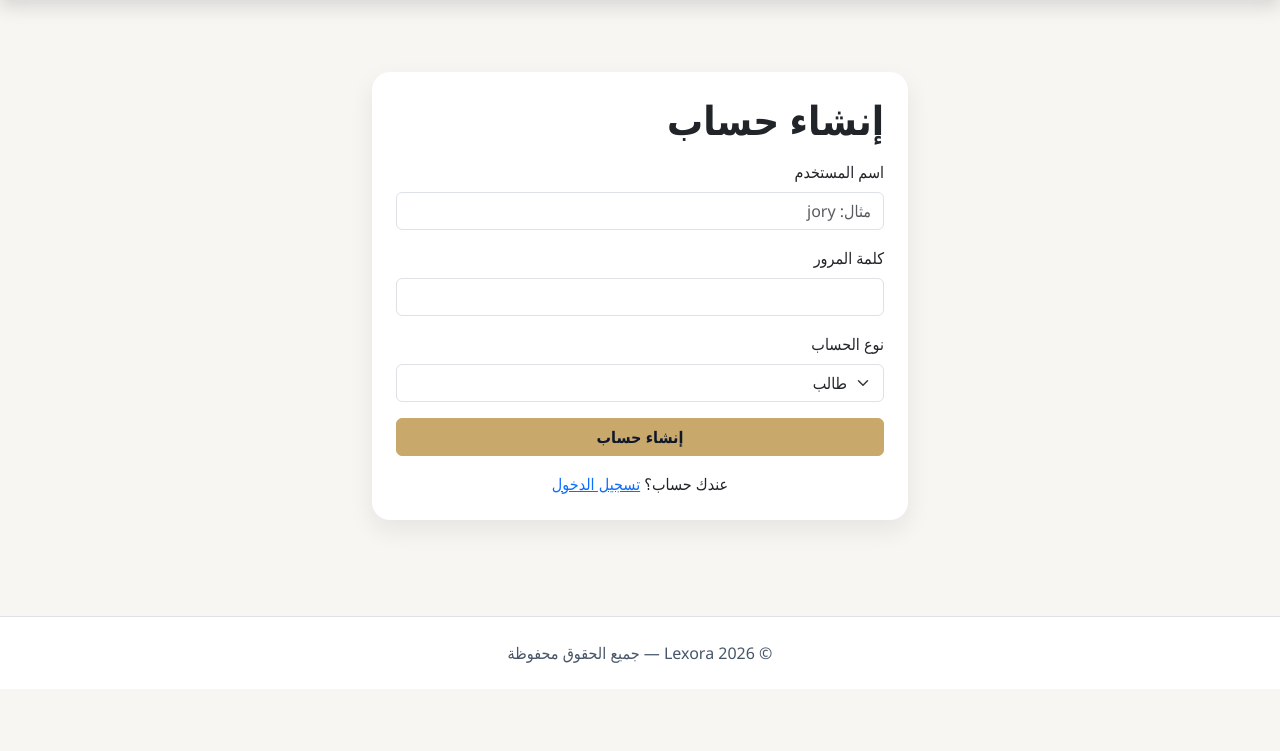
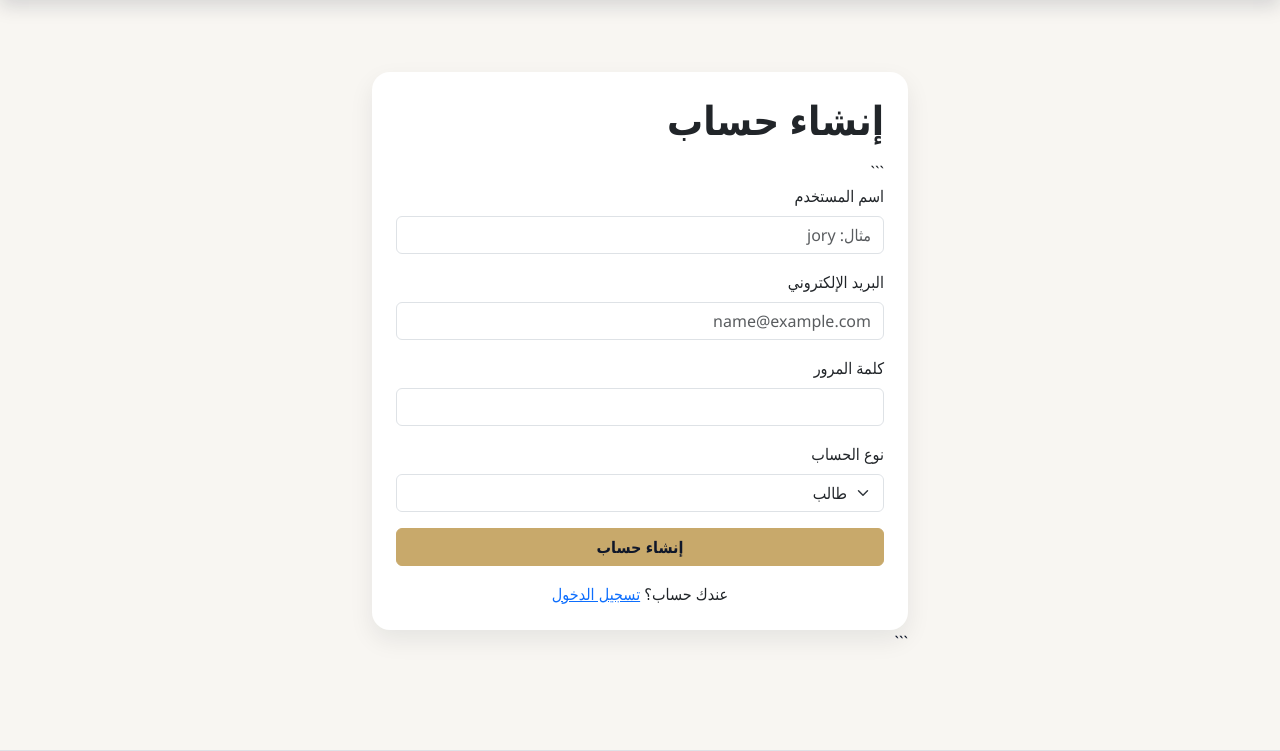
Before and after one commit to DZ22m/lexora, a Django app: page /accounts/register/ in a window 1280 px wide. Shown: the part 78-829 px from the top of the page. Before the commit the page ends 767 px from the top, so only its background shows below. Run offline with Django 5.2, Linux system fonts and the light colour scheme.

Commit message:
Add email registration

````diff
--- a/accounts/templates/accounts/register.html
+++ b/accounts/templates/accounts/register.html
@@ -3,12 +3,14 @@
 {% block title %}Lexora — إنشاء حساب{% endblock %}
 
 {% block content %}
+
 <section class="py-5">
   <div class="container" style="max-width: 560px;">
     <div class="card border-0 shadow-sm">
       <div class="card-body p-4">
         <h1 class="fw-bold mb-3">إنشاء حساب</h1>
 
+```
     {% if messages %}
       {% for message in messages %}
         <div class="alert alert-warning">{{ message }}</div>
@@ -20,12 +22,30 @@
 
       <div class="mb-3">
         <label class="form-label">اسم المستخدم</label>
-            <input name="username" class="form-control" placeholder="مثال: jory" required>
+        <input
+          name="username"
+          class="form-control"
+          placeholder="مثال: jory"
+          required>
+      </div>
+
+      <div class="mb-3">
+        <label class="form-label">البريد الإلكتروني</label>
+        <input
+          name="email"
+          type="email"
+          class="form-control"
+          placeholder="name@example.com"
+          required>
       </div>
 
       <div class="mb-3">
         <label class="form-label">كلمة المرور</label>
-            <input name="password" type="password" class="form-control" required>
+        <input
+          name="password"
+          type="password"
+          class="form-control"
+          required>
       </div>
 
       <div class="mb-3">
@@ -36,14 +56,20 @@
         </select>
       </div>
 
-          <button class="btn btn-primary w-100" type="submit">إنشاء حساب</button>
+      <button class="btn btn-primary w-100" type="submit">
+        إنشاء حساب
+      </button>
     </form>
 
     <div class="mt-3 text-center">
-          عندك حساب؟ <a href="/accounts/login/">تسجيل الدخول</a>
+      عندك حساب؟
+      <a href="/accounts/login/">تسجيل الدخول</a>
+    </div>
+
   </div>
 </div>
-    </div>
+```
+
   </div>
 </section>
 {% endblock %}
--- a/accounts/views.py
+++ b/accounts/views.py
@@ -37,18 +37,27 @@ def send_lexora_email(to_email, subject, html):
 def register(request):
     if request.method == "POST":
         username = request.POST.get("username", "").strip()
+        email = request.POST.get("email", "").strip()
         password = request.POST.get("password", "")
         role = request.POST.get("role", "STUDENT")
 
-        if not username or not password:
-            messages.error(request, "الرجاء إدخال اسم مستخدم وكلمة مرور.")
+        if not username or not email or not password:
+            messages.error(request, "الرجاء إدخال جميع البيانات المطلوبة.")
             return redirect("register")
 
         if User.objects.filter(username=username).exists():
             messages.error(request, "اسم المستخدم مستخدم بالفعل، اختاري اسمًا آخر.")
             return redirect("register")
 
-        user = User.objects.create_user(username=username, password=password)
+        if User.objects.filter(email=email).exists():
+            messages.error(request, "البريد الإلكتروني مستخدم بالفعل.")
+            return redirect("register")
+
+        user = User.objects.create_user(
+            username=username,
+            email=email,
+            password=password
+        )
 
         profile = Profile.objects.filter(user=user).first()
         if profile is None:
@@ -66,19 +75,18 @@ def register(request):
             login(request, user)
             return redirect("tutor_onboarding")
 
-        if user.email:
-            send_lexora_email(
-                user.email,
-                "مرحبًا بك في Lexora",
-                f"""
-                <div style="font-family: Arial; direction: rtl; text-align: right;">
-                    <h2>مرحبًا {user.username} 👋</h2>
-                    <p>تم إنشاء حسابك في Lexora بنجاح.</p>
-                    <p>يمكنك الآن تسجيل الدخول والبدء في حجز الدروس مع المعلمين.</p>
-                    <p>شكرًا لانضمامك إلينا.</p>
-                </div>
-                """
-            )
+        send_lexora_email(
+            user.email,
+            "مرحبًا بك في Lexora",
+            f"""
+            <div style="font-family: Arial; direction: rtl; text-align: right;">
+                <h2>مرحبًا {user.username} 👋</h2>
+                <p>تم إنشاء حسابك في Lexora بنجاح.</p>
+                <p>يمكنك الآن تسجيل الدخول والبدء في حجز الدروس مع المعلمين.</p>
+                <p>شكرًا لانضمامك إلينا.</p>
+            </div>
+            """
+        )
 
         messages.success(request, "تم إنشاء الحساب بنجاح. يمكنك تسجيل الدخول الآن.")
         return redirect("login")
@@ -162,19 +170,18 @@ def tutor_onboarding(request):
         profile.status = "PENDING"
         profile.save()
 
-        if request.user.email:
-            send_lexora_email(
-                request.user.email,
-                "تم استلام طلبك كمعلم في Lexora",
-                f"""
-                <div style="font-family: Arial; direction: rtl; text-align: right;">
-                    <h2>مرحبًا {request.user.username} 👋</h2>
-                    <p>تم استلام طلبك للانضمام كمعلم في Lexora.</p>
-                    <p>طلبك الآن قيد المراجعة من الإدارة.</p>
-                    <p>سنقوم بتحديث حالة طلبك داخل الموقع عند الانتهاء من المراجعة.</p>
-                </div>
-                """
-            )
+        send_lexora_email(
+            request.user.email,
+            "تم استلام طلبك كمعلم في Lexora",
+            f"""
+            <div style="font-family: Arial; direction: rtl; text-align: right;">
+                <h2>مرحبًا {request.user.username} 👋</h2>
+                <p>تم استلام طلبك للانضمام كمعلم في Lexora.</p>
+                <p>طلبك الآن قيد المراجعة من الإدارة.</p>
+                <p>سنقوم بتحديث حالة طلبك داخل الموقع عند الانتهاء من المراجعة.</p>
+            </div>
+            """
+        )
 
         messages.success(request, "تم إرسال ملفك بنجاح وهو الآن قيد المراجعة ✅")
         return redirect("home")
````
Lines whose indentation alone changed are shown as unchanged.
